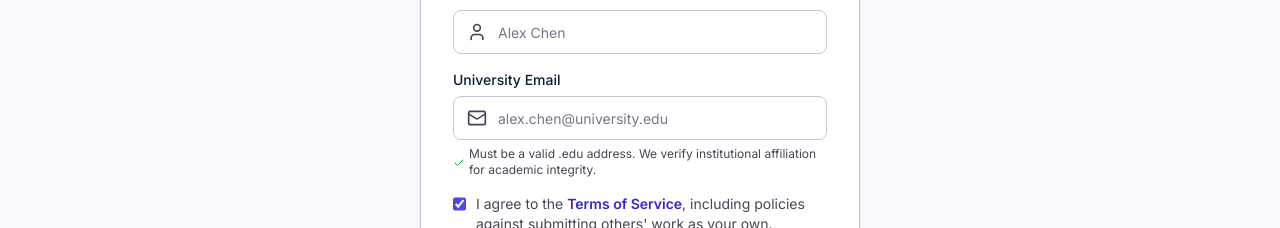
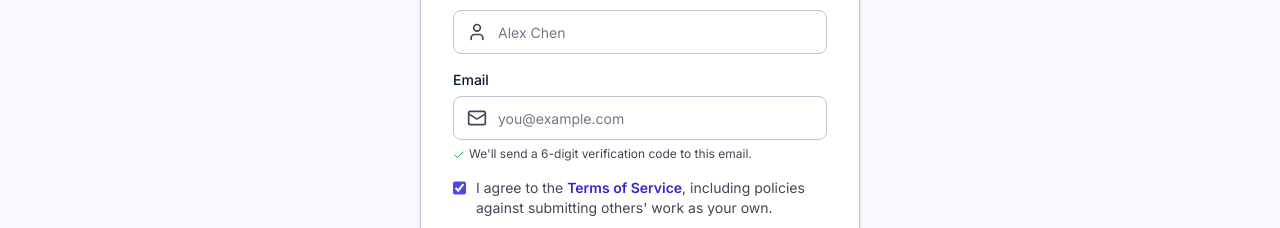
Before and after one commit to monsoon2001/assignment-help, a Next.js app: page /sign-up in a window 1280 px wide. Shown: the part 457-685 px from the top of the page. Built offline with nearby package versions, Linux system fonts and the light colour scheme; no server answers.

Commit message:
Allow any email for sign-up

```diff
--- a/src/app/(auth)/sign-up/page.tsx
+++ b/src/app/(auth)/sign-up/page.tsx
@@ -159,14 +159,14 @@ export default function SignUpPage() {
                   />
 
                   <div className="flex flex-col gap-1.5">
-                    <label className="text-sm font-medium text-on-surface">University Email</label>
+                    <label className="text-sm font-medium text-on-surface">Email</label>
                     <div className="relative flex items-center">
                       <span className="absolute left-3.5 text-on-surface-variant pointer-events-none [&>svg]:w-5 [&>svg]:h-5">
                         <Mail size={18} />
                       </span>
                       <input
                         type="email"
-                        placeholder="alex.chen@university.edu"
+                        placeholder="you@example.com"
                         value={email}
                         onChange={(e) => setEmail(e.target.value)}
                         required
@@ -175,7 +175,7 @@ export default function SignUpPage() {
                     </div>
                     <p className="text-xs text-on-surface-variant flex items-center gap-1">
                       <Check size={12} className="text-success shrink-0 mt-px" />
-                      Must be a valid .edu address. We verify institutional affiliation for academic integrity.
+                      We&apos;ll send a 6-digit verification code to this email.
                     </p>
                   </div>
 
```
